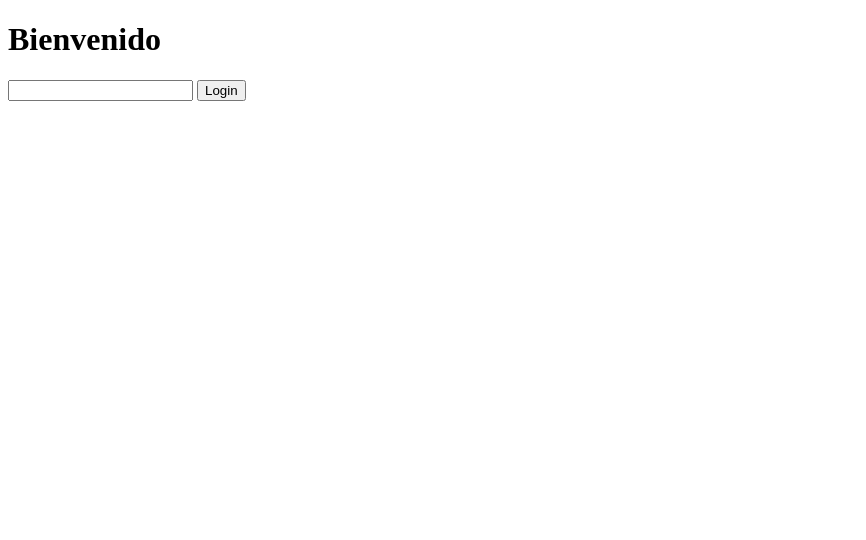
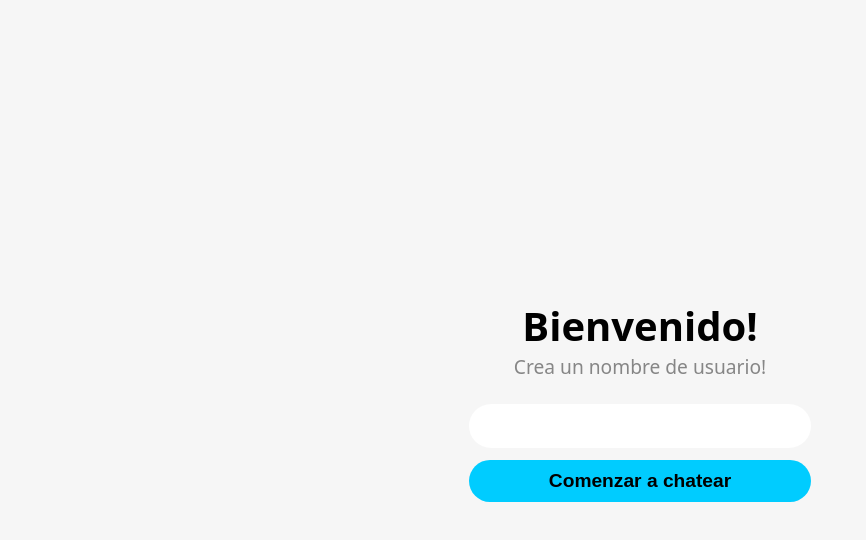
Before and after one commit to mariodev99/simpleChat, a website: page client/login.html in a window 1280 px wide. Shown: the whole page, without its empty margins (0-866 px from the left). Drawn offline with Linux system fonts and the light colour scheme.

Commit message:
feat: styles login

```diff
--- a/client/css/chat.css
+++ b/client/css/chat.css
@@ -1,23 +1,3 @@
-*,
-*::before,
-*::after {
-  box-sizing: border-box;
-}
-
-:root {
-  color-scheme: light dark;
-}
-
-body {
-  margin: 0;
-  font-family: system-ui, -apple-system, BlinkMacSystemFont, 'Segoe UI', Roboto, Oxygen, Ubuntu, Cantarell, 'Open Sans', 'Helvetica Neue', sans-serif;
-  display: grid;
-  place-content: center;
-  height: 100vh;
-  grid-template-rows: 1fr;
-  background-color: #f6f6f6;
-  color: #000000;
-}
 
 #messages {
   list-style-type: none;
@@ -30,10 +10,6 @@ body {
   scrollbar-width: none;
   -ms-overflow-style: none;
 
-}
-
-::-webkit-scrollbar {
-  display: none;
 }
 
 #messages > li {
@@ -73,14 +49,6 @@ body {
 .username{
   font-weight: 600;
   color: darkorange;
-}
-
-#chat {
-  border-radius: 4px;
-  overflow: hidden;
-  width: 350px;
-  height: 100%;
-  position: relative;
 }
 
 #form {
@@ -129,7 +97,6 @@ body {
   background: #0cf;
 }
 
-
 /* Top */
 #top {
     position: absolute;
@@ -173,9 +140,6 @@ body {
   position: absolute;
   bottom: 56px;
   right: 3px;
-  /* display: flex;
-  justify-content: end;
-  width: 100%; */
 }
 
 #up-button {
--- /dev/null
+++ b/client/css/global.css
@@ -0,0 +1,45 @@
+*,
+*::before,
+*::after {
+  box-sizing: border-box;
+}
+
+:root {
+  color-scheme: light dark;
+}
+
+body {
+  margin: 0;
+  font-family: system-ui, -apple-system, BlinkMacSystemFont, 'Segoe UI', Roboto, Oxygen, Ubuntu, Cantarell, 'Open Sans', 'Helvetica Neue', sans-serif;
+  display: grid;
+  place-content: center;
+  height: 100vh;
+  grid-template-rows: 1fr;
+  background-color: #f6f6f6;
+  color: #000000;
+}
+
+
+.appContainer {
+    border-radius: 4px;
+    overflow: hidden;
+    width: 350px;
+    height: 100%;
+    position: relative;
+  }
+
+::-webkit-scrollbar {
+  display: none;
+}
+
+.hidden {
+  display: none;
+}
+
+.center {
+  display: flex;
+  width: 100%;
+  height: 100%;
+  justify-content: center;
+  align-items: center;
+}
--- a/client/css/login.css
+++ b/client/css/login.css
@@ -0,0 +1,60 @@
+#loginTitle {
+    font-size: 2.5rem;
+    font-weight: 700;
+    text-align: center;
+    margin: 0px;
+
+}
+
+#loginSubtitle {
+    font-size: 1.2rem;
+    font-weight: 400;
+    text-align: center;
+    color: rgb(134, 134, 134);
+    margin: 0px 0px 24px 0px;
+}
+
+#loginPrimaryButton {
+    background: #0cf;
+    border-radius: 999px;
+    border: none;
+    padding: 10px 26px;
+    font-size: 1.2rem;
+    font-weight: 600;
+    cursor: pointer;
+}
+
+#loginSecondaryButton {
+    background: #fff;
+    border-radius: 999px;
+    border: none;
+    padding: 8px 24px;
+    font-size: 1.2rem;
+    font-weight: 600;
+    border: 2px solid rgb(202, 202, 202);
+    color: #000;
+    margin-top: 12px;
+    cursor: pointer;
+    width: 100%;
+}
+
+#loginForm{
+    display: flex;
+    flex-direction: column;
+    gap: 12px;
+}
+
+#username {
+    padding: 8px 16px;
+    border-radius: 999px;
+    border: none;
+    padding: 8px 16px;
+    font-size: 1.5rem;
+    font-weight: 400;
+    background-color: #fff;
+    color: #000;
+}
+
+#username:focus-visible {
+    outline: none;
+}
--- a/client/js/login.js
+++ b/client/js/login.js
@@ -1,22 +1,13 @@
 document.addEventListener("DOMContentLoaded", function () {
   const form = document.getElementById("loginForm");
-  const button = document.getElementById("loginButton");
+  const primaryButton = document.getElementById("loginPrimaryButton");
+  const secondaryButton = document.getElementById("loginSecondaryButton");
+  const title = document.getElementById("loginTitle");
+  const subtitle = document.getElementById("loginSubtitle");
 
   function generateUniqueId() {
     return Math.random().toString(36).substr(2, 9);
   }
-
-  // Refactor en una func
-  const usernameInLocalStorage = localStorage.getItem("username");
-  const userIdInLocalStorage = localStorage.getItem("userId");
-
-  // Verifica si los valores existen en localStorage
-  if (usernameInLocalStorage && userIdInLocalStorage) {
-    if (button) {
-      button.textContent = `Entrar como ${usernameInLocalStorage}`;
-    }
-  }
-  // Refactor en una func
 
   function getRandomColor() {
     const letters = "0123456789ABCDEF";
@@ -29,11 +20,29 @@ document.addEventListener("DOMContentLoaded", function () {
     return color;
   }
 
+  const usernameInLocalStorage = localStorage.getItem("username");
+  const userIdInLocalStorage = localStorage.getItem("userId");
+
+  // Verifica si los valores existen en localStorage
+  if (usernameInLocalStorage && userIdInLocalStorage) {
+    if (primaryButton && title && subtitle) {
+      primaryButton.textContent = `Cambiar nombre de usuario`;
+      secondaryButton.textContent = `Seguir como ${usernameInLocalStorage}`;
+      title.textContent = `Bienvenido ${usernameInLocalStorage}`;
+      subtitle.textContent = `¿Quieres cambiar tu nombre de usuario?`;
+    }
+  } else {
+    title.textContent = `Bienvenido!`;
+    subtitle.textContent = `Crea un nombre de usuario!`;
+    primaryButton.textContent = `Comenzar a chatear`;
+    secondaryButton.classList.add("hidden");
+  }
+
   function login() {
     const usernameInput = document.getElementById("username");
     const username = usernameInput.value.trim();
 
-    if (username) {
+    if (username != "" && username.length < 15) {
       const userId = generateUniqueId();
       const userColor = getRandomColor();
 
@@ -42,11 +51,10 @@ document.addEventListener("DOMContentLoaded", function () {
       localStorage.setItem("username", username);
       localStorage.setItem("userColor", userColor);
 
-      // Redirige al chat
       window.location.href = "/";
     } else {
-      if (usernameInLocalStorage && userIdInLocalStorage) {
-        window.location.href = "/";
+      if (username.length > 15) {
+        alert("El nombre de usuario es muy largo!");
       } else {
         alert("Por favor, introduce un nombre de usuario.");
       }
@@ -57,4 +65,8 @@ document.addEventListener("DOMContentLoaded", function () {
     e.preventDefault();
     login();
   });
+
+  secondaryButton.addEventListener("click", (e) => {
+    window.location.href = "/";
+  });
 });
--- a/client/login.html
+++ b/client/login.html
@@ -3,18 +3,24 @@
 <head>
     <meta charset="UTF-8">
     <meta name="viewport" content="width=device-width, initial-scale=1.0">
-
+    <link rel="stylesheet" href="css/login.css">
+    <link rel="stylesheet" href="css/global.css">
     <script type="module" src="js/login.js"></script>
     <title>Login</title>
 </head>
 <body>
-    <main>
-        <h1>Bienvenido</h1>
-
-        <form id="loginForm">
-            <input type="text" id="username"/>
-            <button id="loginButton" type="submit">Login</button>
-        </form>
+    <main class="appContainer center">
+        <div class="loginContainer">
+            <h1 id="loginTitle">Bienvenido</h1>
+            <p id="loginSubtitle"></p>
+            <form id="loginForm">
+                <input type="text" id="username"/>
+                <button id="loginPrimaryButton" type="submit">Login</button>
+            </form>
+            <div class="center">
+                <button id="loginSecondaryButton">seguir como</button>
+            </div>
+        </div>
     </main>
 </body>
 </html>
```
Also changed, not shown: client/index.html (+2 -3 lines), client/js/chat.js (+13 -11 lines), server/index.js (+4 -5 lines), 1 other file.
